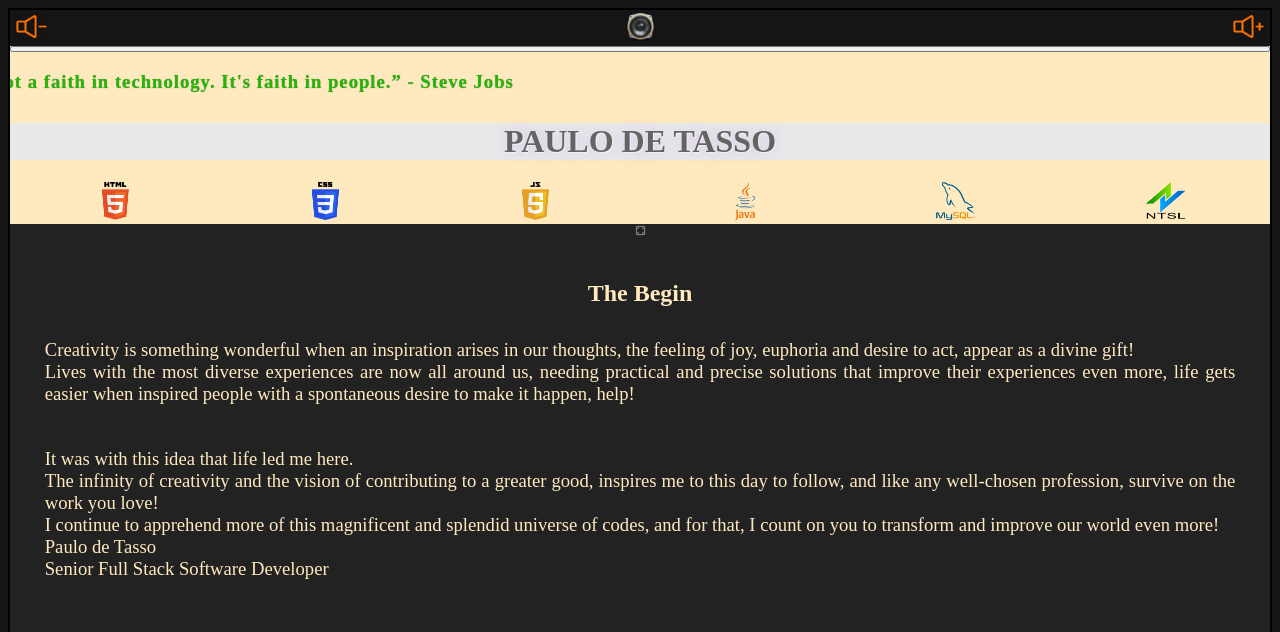
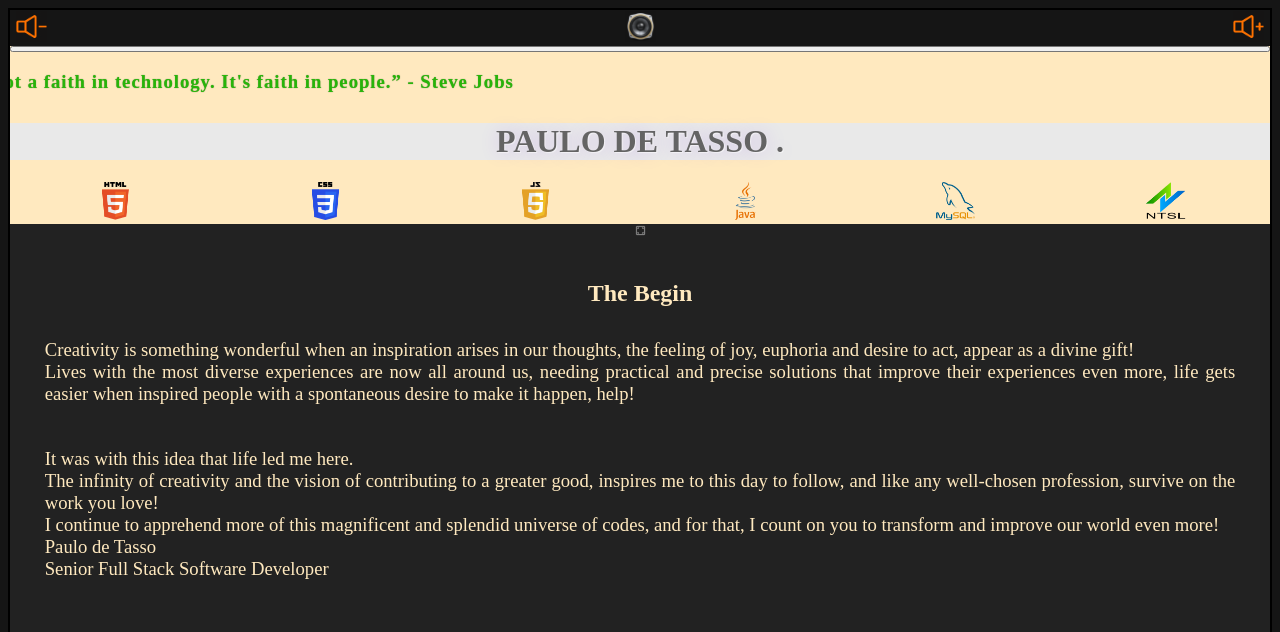
Before and after one commit to PauloDeTasso/projetos, a PHP site: page /docs/Home.html in a window 1280 px wide. Shown: the top 632 px of the page. Run offline with PHP 8.4, Linux system fonts and the light colour scheme.

Commit message:
27-12-2021 - 1751

```diff
--- a/docs/Home.html
+++ b/docs/Home.html
@@ -97,7 +97,7 @@
         </section>
 
         <h1 id="paulodetasso">
-            PAULO DE TASSO
+            PAULO DE TASSO .
         </h1>
 
         <!-- <h1 class="tituloCabecalhoPrincipal">
--- a/estilos/estilo_home.css
+++ b/estilos/estilo_home.css
@@ -311,7 +311,7 @@ footer
  /* overflow: hidden;*/
   font-size: 14px;
   text-overflow: clip;
-  overflow-x: hidden;
+  overflow-y: hidden;
 }
 
 #titulo
```
